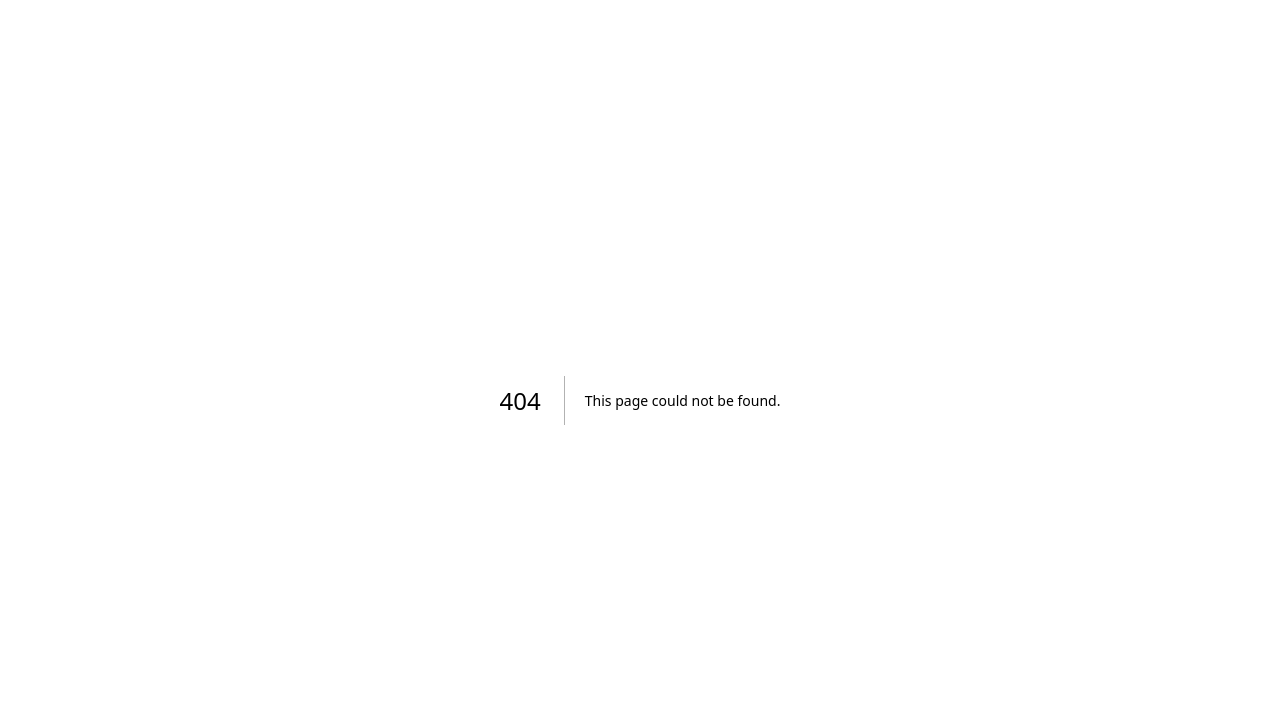
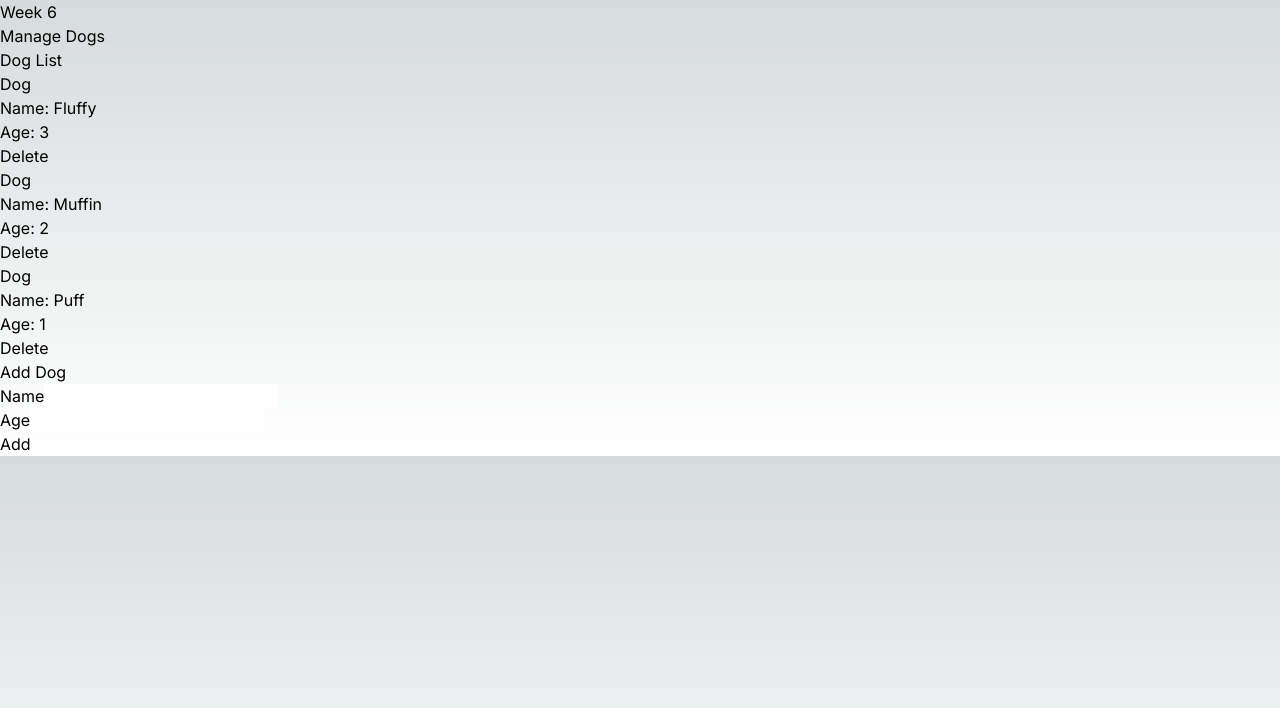
Before and after one commit to kshitij-tagra/cprg306-demos, a Next.js app: page /week-6 in a window 1280 px wide. Before the commit this address had no page. Shown: the top 708 px of the page. Built offline with nearby package versions, Linux system fonts and the light colour scheme.

Commit message:
Complete Week-6 Demo

```diff
--- a/app/page.js
+++ b/app/page.js
@@ -12,6 +12,10 @@
           <Link href="week-3">Week 3</Link>
           <br />
           <Link href="week-4">Week 4</Link>
+          <br />
+          <Link href="week-5">Week 5</Link>
+          <br />
+          <Link href="week-6">Week 6</Link>
         </li>
       </ul>
     </main>
--- a/app/week-5/page.js
+++ b/app/week-5/page.js
@@ -41,10 +41,10 @@
 
   const handleClick = (id) => {
     alert(id);
-  }
+  };
 
   return (
-    <div className="sm:bg-slate-500 md:bg-slate-200 bg-slate-600">
+    <div className="sm:bg-slate-500 md:bg-slate-700 bg-slate-600">
       <h1>Week 5 Dog Demo</h1>
       <ul>
         {dogs.map((dog) => (
--- /dev/null
+++ b/app/week-6/counter.js
@@ -0,0 +1,30 @@
+"use client";
+
+import { useState } from "react";
+
+export default function Counter() {
+  let [count, setCount] = useState(0);
+
+  // const arr = useState(0);
+  // const count = arr[0];
+  // const setCount = arr[1];
+
+  const increment = () => {
+    // count++; // count = count + 1; do not do this it will not trigger a re-render
+    // alert(count);
+    // setCount(count + 1); // setCount(1);
+    // setCount(count + 1); // setCount(2); // this will not work because setCount is asynchroneous. As such, it will not update the count immediately. Therefore, the second setCount will not have the updated value of count.
+
+    // update count using function form of setCount
+    setCount((prev) => prev + 1);
+    setCount((prev) => prev + 1); // this will work because the function form of setCount will have the updated value of count.
+  };
+
+  return (
+    <main>
+      <h2>Counter</h2>
+      <p>Count: {count}</p>
+      <button onClick={increment}>Increment</button>
+    </main>
+  );
+}
--- /dev/null
+++ b/app/week-6/dog-data.json
@@ -0,0 +1,17 @@
+[
+    {
+        "id": 1,
+        "name": "Fluffy",
+        "age": 3
+    },
+    {
+        "id": 2,
+        "name": "Muffin",
+        "age": 2
+    },
+    {
+        "id": 3,
+        "name": "Puff",
+        "age": 1
+    }
+]
--- /dev/null
+++ b/app/week-6/dog-form.js
@@ -0,0 +1,45 @@
+"use client";
+
+import { useState } from "react";
+
+export default function DogForm({ onAddDog }) {
+  const [name, setName] = useState("");
+  const [age, setAge] = useState("");
+
+  function handleSubmit(event) {
+    event.preventDefault();
+    // generate an ID
+    const newId = Math.floor(Math.random() * 1000000);
+    const newDog = { id: newId, name, age };
+    onAddDog(newDog);
+  }
+
+  return (
+    <div>
+      <h2>Add Dog</h2>
+      <form onSubmit={handleSubmit}>
+        <div>
+          <label>Name</label>
+          <input
+            id="name"
+            type="text"
+            value={name}
+            onChange={(event) => setName(event.target.value)}
+            className="text-black"
+          />
+        </div>
+        <div>
+          <label>Age</label>
+          <input
+            id="age"
+            type="number"
+            value={age}
+            onChange={(event) => setAge(event.target.value)}
+            className="text-black"
+          />
+        </div>
+        <button type="submit">Add</button>
+      </form>
+    </div>
+  );
+}
--- /dev/null
+++ b/app/week-6/dog-list.js
@@ -0,0 +1,21 @@
+import Dog from "./dog";
+
+export default function DogList({ dogs, onDelete }) {
+  return (
+    <div>
+      <h2>Dog List</h2>
+      <ul>
+        {dogs.map((dog) => (
+          <li key={dog.id}>
+            <Dog
+              id={dog.id}
+              name={dog.name}
+              age={dog.age}
+              onDelete={onDelete}
+            />
+          </li>
+        ))}
+      </ul>
+    </div>
+  );
+}
--- /dev/null
+++ b/app/week-6/dog.js
@@ -0,0 +1,12 @@
+export default function Dog({ id, name, age, onDelete }) {
+  return (
+    <div>
+      <h2>Dog</h2>
+      <p>Name: {name}</p>
+      <p>Age: {age}</p>
+      <button type="button" onClick={() => onDelete(id)}>
+        Delete
+      </button>
+    </div>
+  );
+}
--- /dev/null
+++ b/app/week-6/page.js
@@ -0,0 +1,29 @@
+"use client";
+
+import DogList from "./dog-list";
+import DogForm from "./dog-form";
+import dogData from "./dog-data.json";
+import { useState } from "react";
+
+export default function Page() {
+  const [dogs, setDogs] = useState(dogData);
+
+  const addDog = (dog) => {
+    setDogs([...dogs, dog]);
+    // you cannot do something like dogs.push(dog) because it would mutate the state
+    // the spread operator ... creates a new array with the new dog added
+  };
+
+  const deleteDog = (id) => {
+    setDogs(dogs.filter((dog) => dog.id !== id));
+  };
+
+  return (
+    <main>
+      <h1>Week 6</h1>
+      <h2>Manage Dogs</h2>
+      <DogList dogs={dogs} onDelete={deleteDog} />
+      <DogForm onAddDog={addDog} />
+    </main>
+  );
+}
```
